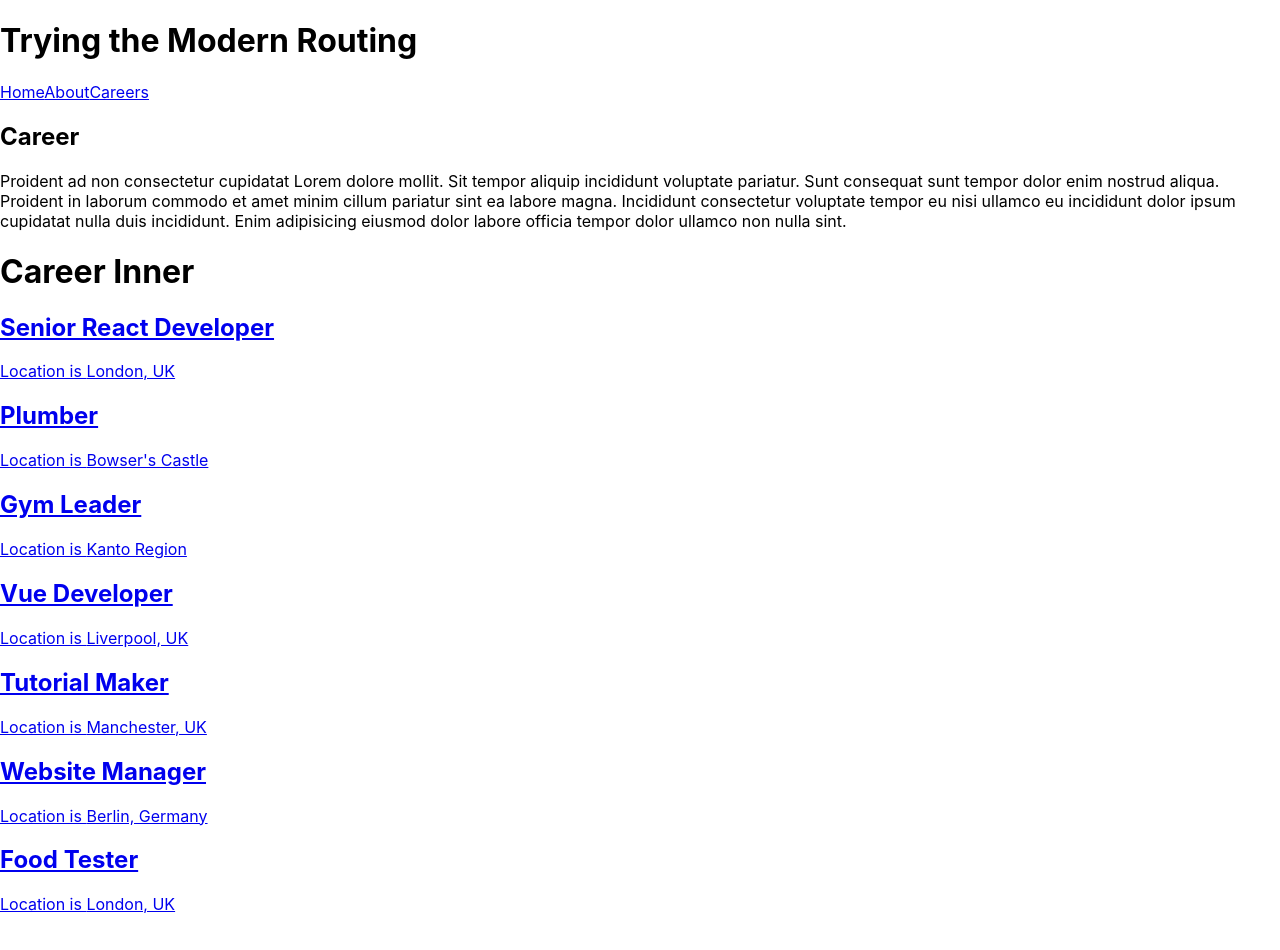
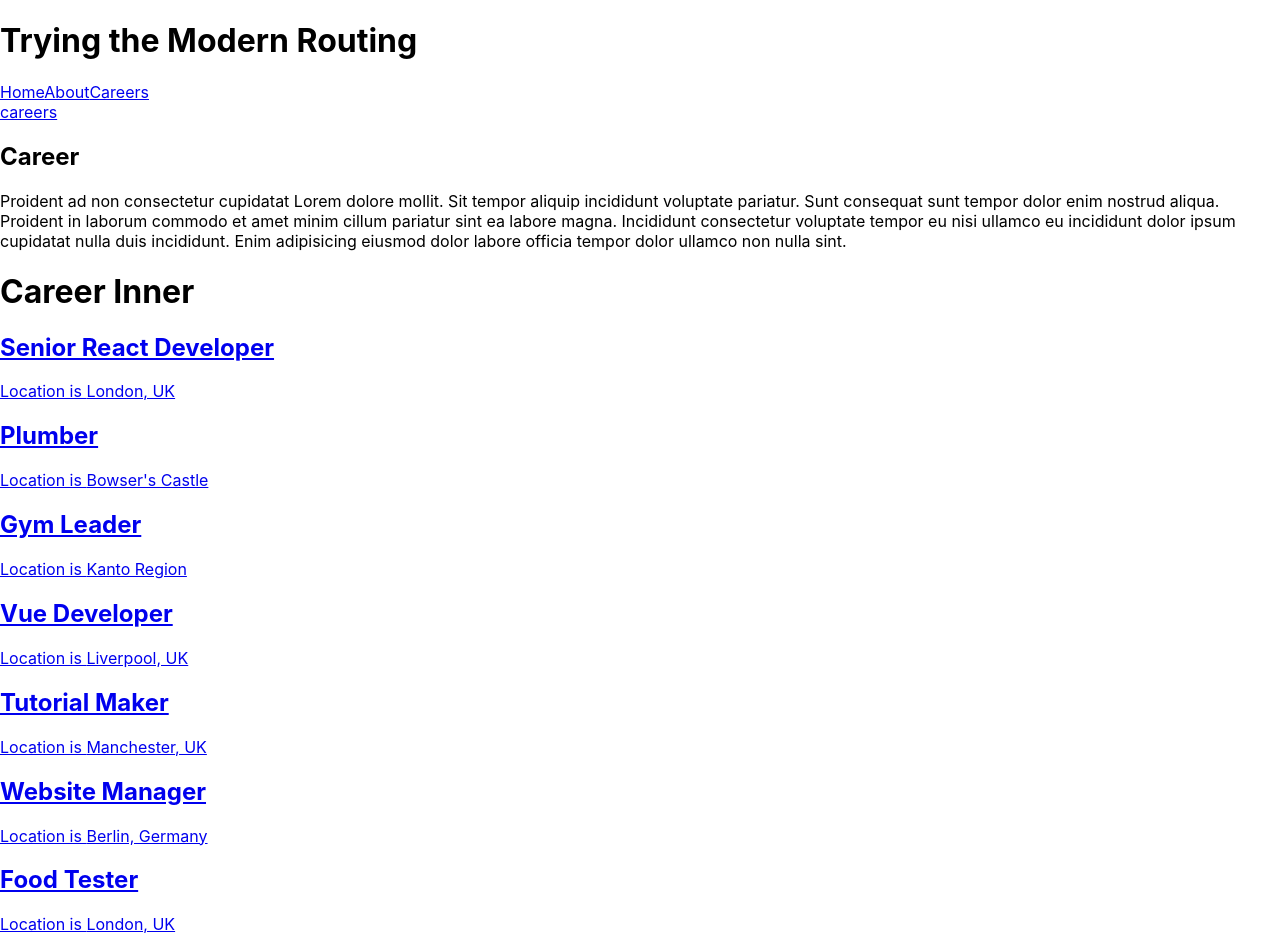
Before and after one commit to AnkitTomar2312/routing, a React (Create React App) app: page /careers in a window 1280 px wide. Built offline with nearby package versions, Linux system fonts and the light colour scheme; data requests are answered from the project's data file.

Commit message:
Breadcrumbs

```diff
--- /dev/null
+++ b/src/Components/Breadcrumbs.js
@@ -0,0 +1,20 @@
+import React from "react";
+import { Link, useLocation } from "react-router-dom";
+
+export default function Breadcrumbs() {
+  const location = useLocation();
+  let currentLink = "";
+  const crumbs = location.pathname
+    .split("/")
+    .filter((crumb) => crumb !== "")
+    .map((crumb) => {
+      currentLink += `/${crumb}`;
+      return (
+        <div key={crumb}>
+          <Link to={currentLink}>{crumb}</Link>
+        </div>
+      );
+    });
+
+  return <div>{crumbs}</div>;
+}
--- a/src/pages/LayOut.js
+++ b/src/pages/LayOut.js
@@ -1,5 +1,6 @@
 import React from "react";
 import { NavLink, Outlet } from "react-router-dom";
+import Breadcrumbs from "../Components/Breadcrumbs";
 
 export default function LayOut() {
   return (
@@ -10,6 +11,7 @@ export default function LayOut() {
           <NavLink to="/about">About</NavLink>
           <NavLink to="/careers">Careers</NavLink>
         </nav>
+        <Breadcrumbs />
       </header>
       <main>
         <Outlet />
```
